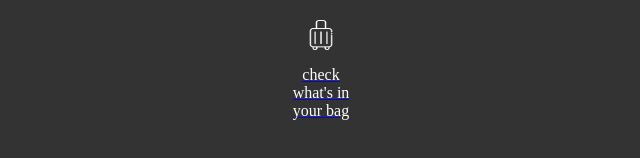
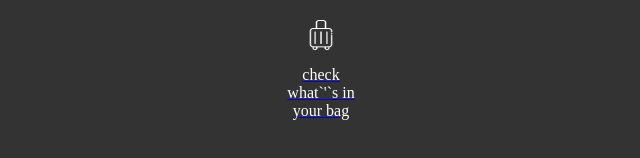
Before and after one commit to StefanieLoeser/capstone-project, a Next.js app: page / in a window 1280 px wide. Shown: the part 500-658 px from the top of the page, without its empty margins (319-959 px from the left). Built offline with nearby package versions, Linux system fonts and the light colour scheme.

Commit message:
change quotation mark because of deployment error

```diff
--- a/pages/index.js
+++ b/pages/index.js
@@ -52,7 +52,7 @@ export default function Home() {
                   height={30}
                 />
               </IconWrapperBag>
-              <NavLink>check what's in your bag</NavLink>
+              <NavLink>check what`&apos;`s in your bag</NavLink>
             </a>
           </Link>
         </NavWrapper>
```
